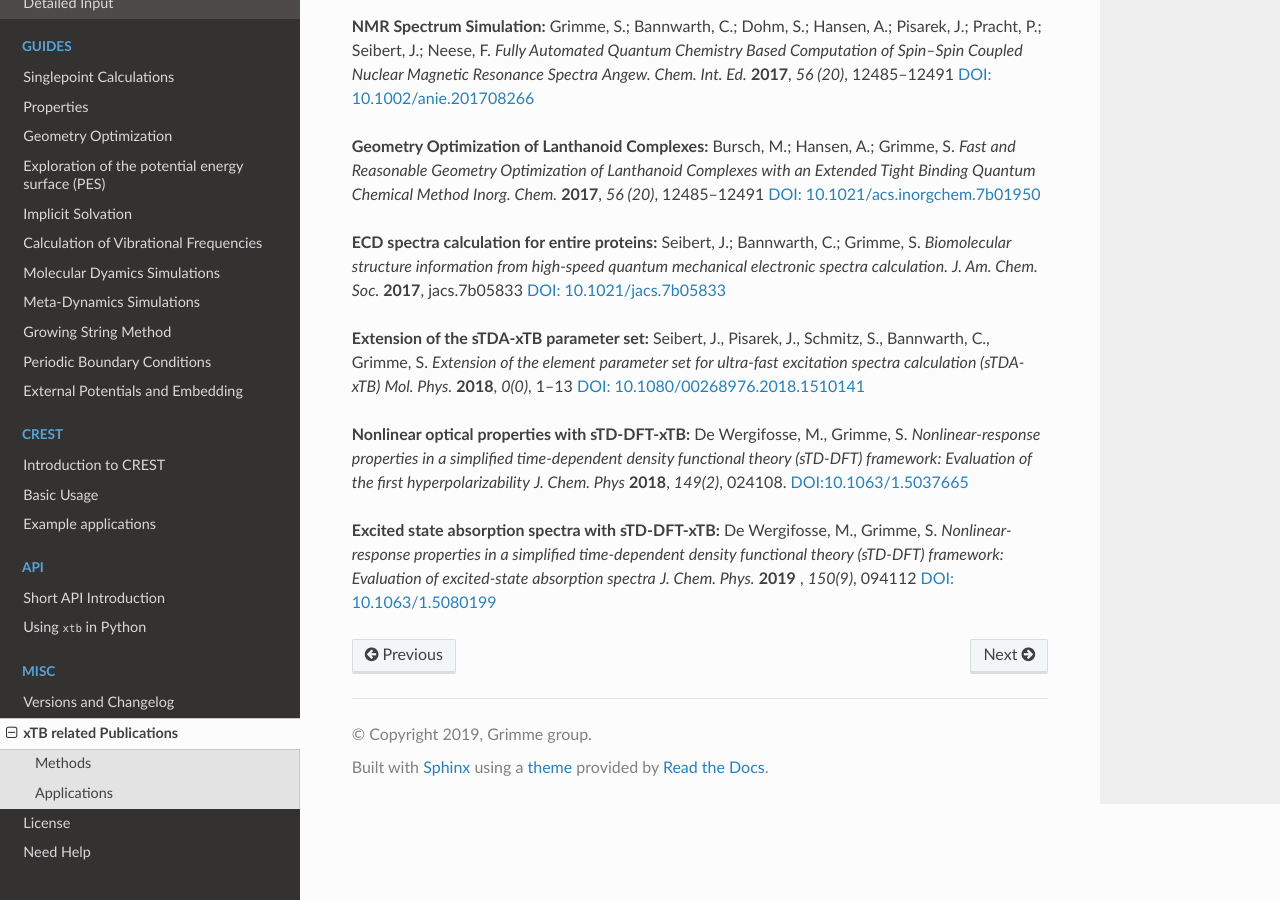
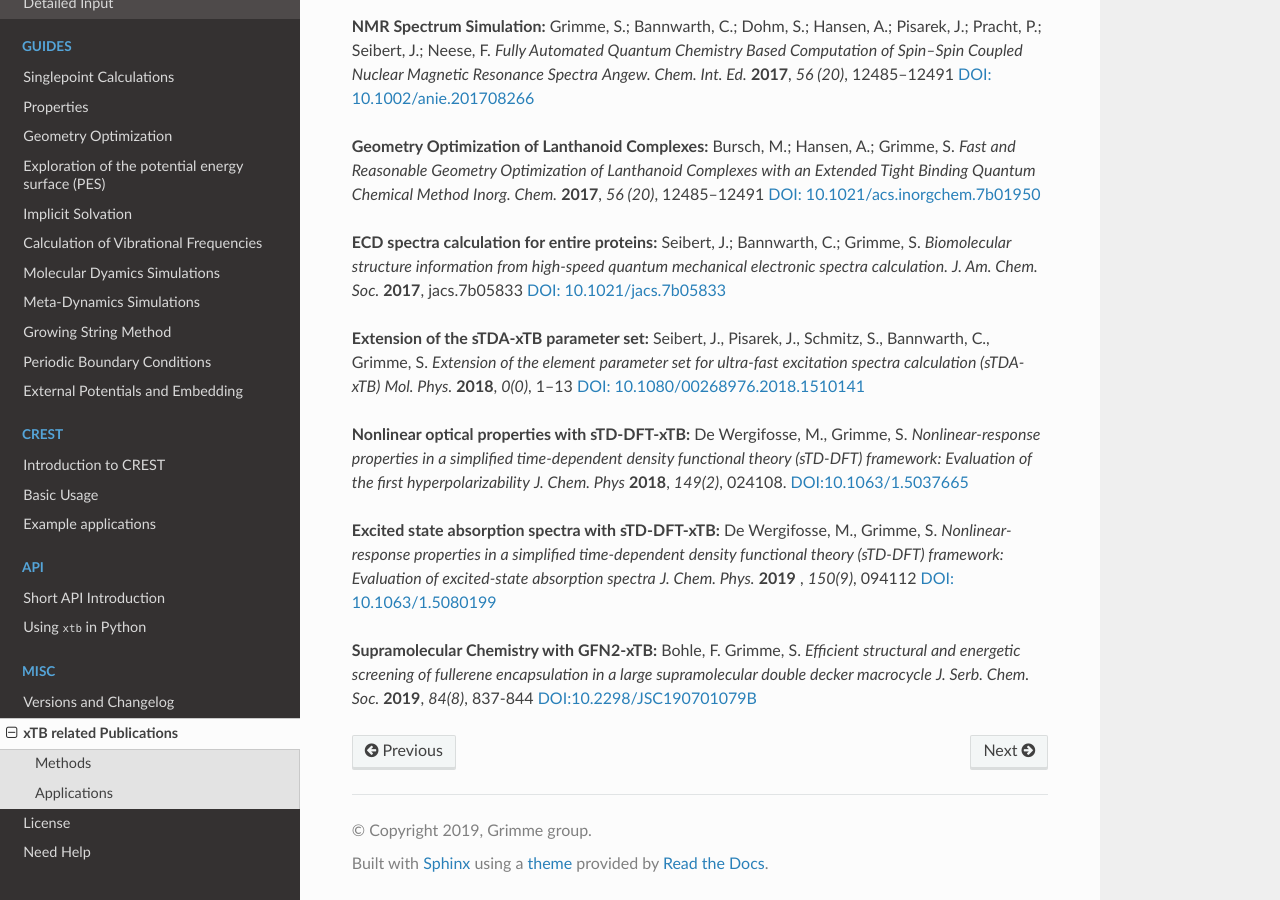
Before and after one commit to grimme-lab/xtb_docs, a Sphinx documentation site: the page built from source/xtbrelatedrefs.rst, in a window 1280 px wide and 900 px high, scrolled down 1037 px. Built offline with Sphinx 7.4.7 and the Read the Docs theme 2.0.0, drawn with Linux system fonts in a browser that asks for light colours.

Commit message:
supra double decker paper

```diff
--- a/source/xtbrelatedrefs.rst
+++ b/source/xtbrelatedrefs.rst
@@ -56,3 +56,6 @@ Chemical Method* *Inorg. Chem.* **2017**, *56 (20)*, 12485–12491
 **Nonlinear optical properties with sTD-DFT-xTB:** De Wergifosse, M., Grimme, S.  *Nonlinear-response properties in a simplified time-dependent density functional theory (sTD-DFT) framework: Evaluation of the first hyperpolarizability* *J. Chem. Phys* **2018**, *149(2)*, 024108. `DOI:10.1063/1.5037665 <https://doi.org/10.1063/1.5037665>`_
 
 **Excited state absorption spectra with sTD-DFT-xTB:** De Wergifosse, M., Grimme, S. *Nonlinear-response properties in a simplified time-dependent density functional theory (sTD-DFT) framework: Evaluation of excited-state absorption spectra* *J. Chem. Phys.* **2019** , *150(9)*,  094112 `DOI: 10.1063/1.5080199  <https://doi.org/10.1063/1.5080199>`_
+
+**Supramolecular Chemistry with GFN2-xTB:** Bohle, F. Grimme, S. *Efficient structural and energetic screening of fullerene
+encapsulation in a large supramolecular double decker macrocycle* *J. Serb. Chem. Soc.* **2019**, *84(8)*, 837-844 `DOI:10.2298/JSC190701079B <https://doi.org/10.2298/JSC190701079B>`_
```
